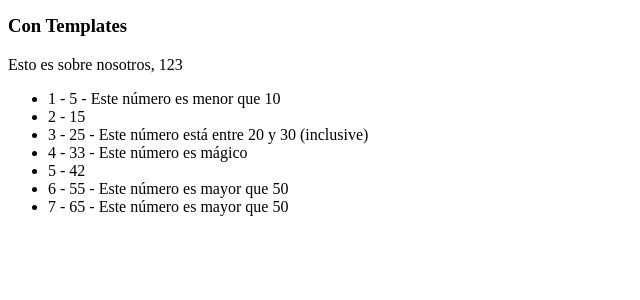
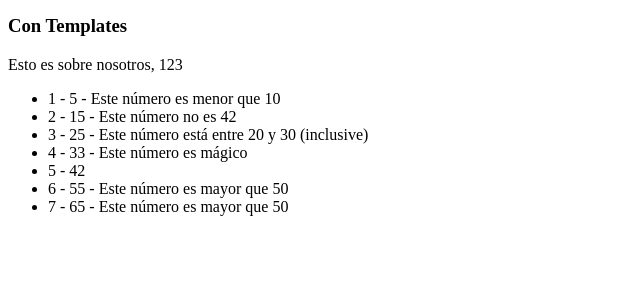
Before and after one commit to Eduardo-P/pw2-Teoria-Django, a Django app: page / in a window 1280 px wide. Shown: the part 200-500 px from the top of the page, without its empty margins (0-640 px from the left). Run offline with Django 5.2, Linux system fonts and the light colour scheme.

Commit message:
Utilizando el operador de comparacion: 'No igual a: !=' para saber si el elemento no es igual a 42

```diff
--- a/listaContactos/templates/home.html
+++ b/listaContactos/templates/home.html
@@ -24,6 +24,8 @@
                     - Este número es menor que 10
                 {% elif myItem >= 20 and myItem <= 30 %}
                     - Este número está entre 20 y 30 (inclusive)
+                {% elif myItem != 42 %}
+                    - Este número no es 42
                 {% endif %}
                 </li>
             {% endfor %}
```
